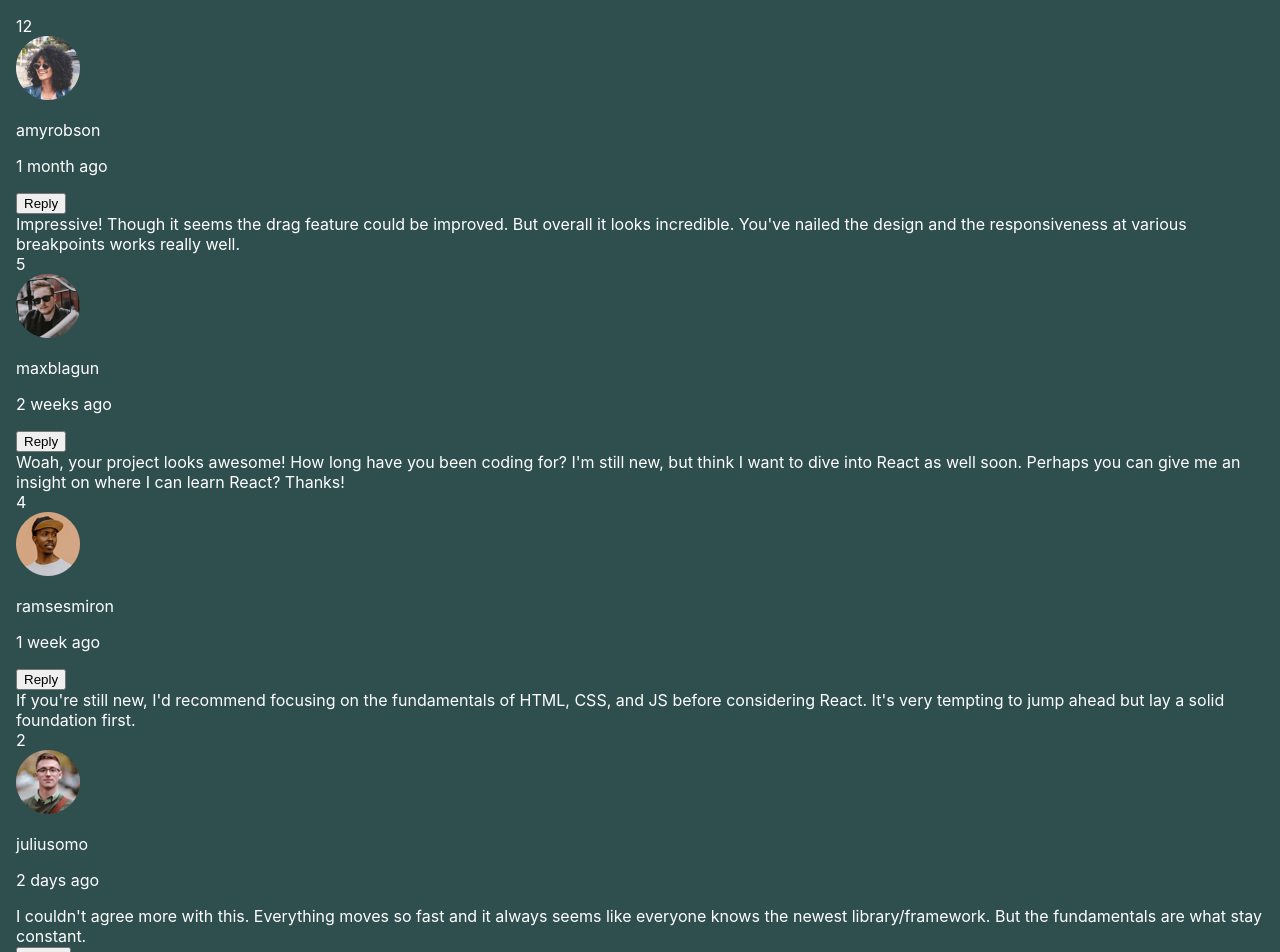
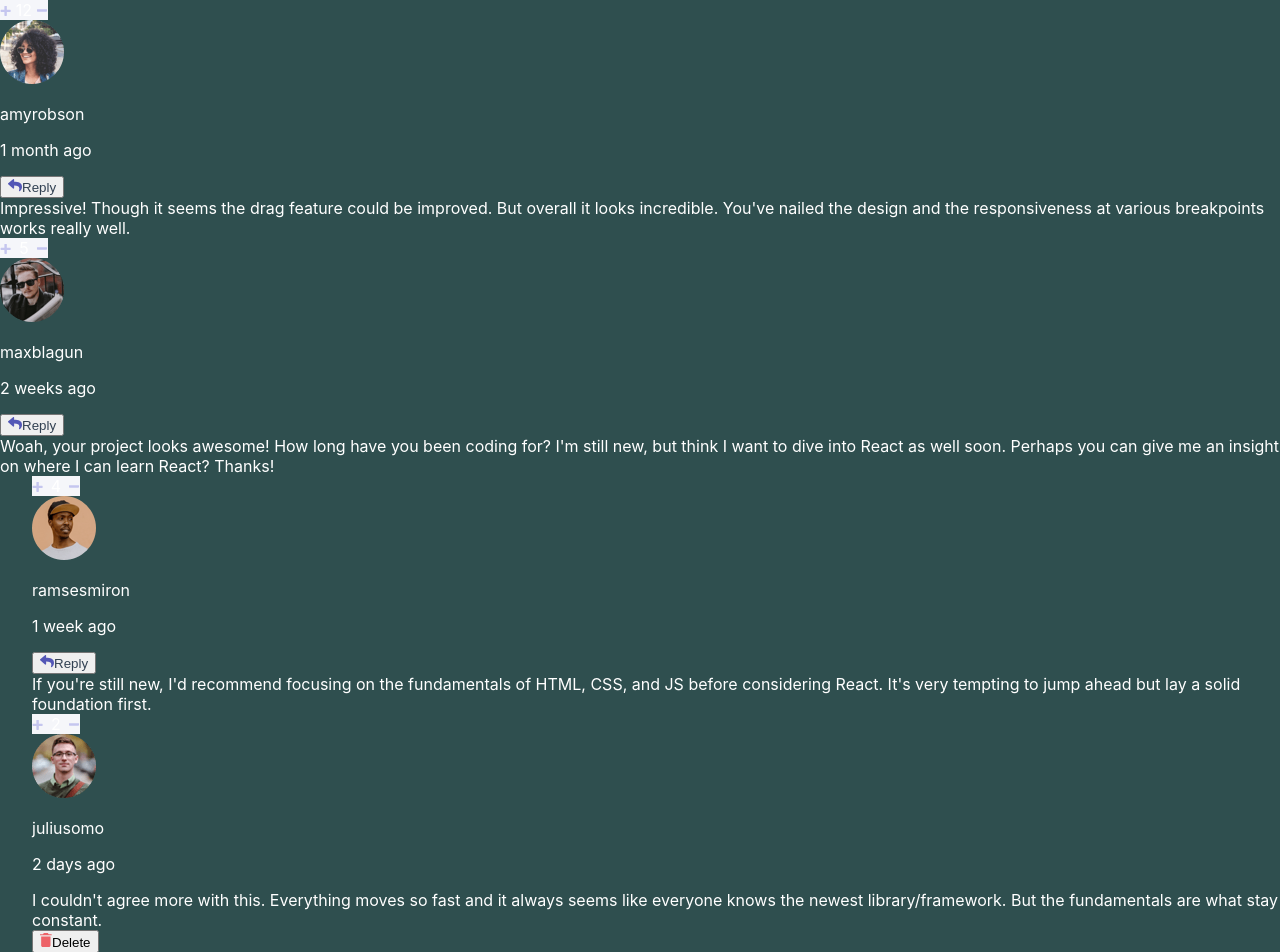
Before and after one commit to Evan-Sackmann/interactive-comment-section, a React (Create React App) app: page / in a window 1280 px wide. Shown: the top 952 px of the page. Built offline with nearby package versions, Linux system fonts and the light colour scheme.

Commit message:
Working Reply Deletion!

```diff
--- a/src/components/CommentCard.js
+++ b/src/components/CommentCard.js
@@ -1,7 +1,7 @@
 import React, { useState } from "react";
 import AddComment from "./AddComment";
 import CommentContent from "./CommentContent";
-import Delete from "./Delete";
+import DeleteButton from "./DeleteButton";
 import EditComment from "./EditComment";
 import Reply from "./Reply";
 import ReplyButton from "./ReplyButton";
@@ -26,7 +26,7 @@ export default function CommentCard(props) {
 				<CommentContent content={content} />
 				{user.username === props.userDetails.username && (
 					<div>
-            <Delete
+						<DeleteButton
 							id={id}
 							handleComments={props.handleComments}
 							allComments={props.allComments}
@@ -39,6 +39,13 @@ export default function CommentCard(props) {
 						/>
 					</div>
 				)}
+				<Reply
+					userDetails={props.userDetails}
+					reply={replies}
+					parentId={id}
+					handleComments={props.handleComments}
+					allComments={props.allComments}
+				/>
 			</div>
 			{replyStatus && (
 				<AddComment
@@ -65,12 +72,6 @@ export default function CommentCard(props) {
 					hideReply={setEditStatus}
 				/>
 			)}
-      <Reply
-        userDetails={props.userDetails}
-        reply={replies}
-        handleComments={props.handleComments}
-        allComments={props.allComments}
-      />
 		</div>
 	);
 }
--- a/src/components/Delete.js
+++ /dev/null
@@ -1,10 +0,0 @@
-import React from "react";
-
-export default function Delete(props) {
-  function getCommentId() {
-    props.handleComments(
-      props.allComments.filter((comment) => comment.id !== props.id)
-    );
-  }
-  return <button onClick={getCommentId}>Delete</button>;
-}
--- /dev/null
+++ b/src/components/DeleteButton.js
@@ -0,0 +1,16 @@
+import React from "react";
+import deleteIcon from "../images/icon-delete.svg";
+
+export default function DeleteButton(props) {
+  function getCommentId() {
+    props.handleComments(
+      props.allComments.filter((comment) => comment.id !== props.id)
+    );
+  }
+  return (
+    <button onClick={getCommentId}>
+      <img src={deleteIcon} alt="" />
+      Delete
+    </button>
+  );
+}
--- a/src/components/DeleteReply.js
+++ b/src/components/DeleteReply.js
@@ -1,18 +1,27 @@
 import React from "react";
+import deleteIcon from "../images/icon-delete.svg";
 
 export default function Delete(props) {
-  function getCommentId() {
-    console.log(props.id);
-    let newVal = [];
-    props.allComments.forEach((comment) =>
-      // comment.replies.filter((reply) => reply.id !== props.id)
-      {
-        if (comment.replies.length > 0) {
-          newVal.push(comment.replies);
-        }
-      }
-    );
-    console.log(typeof newVal);
-  }
-  return <button onClick={getCommentId}>Delete</button>;
+	function getCommentId() {
+		let sorted = props.allComments.map((comment) => {
+			if (comment.id === props.parentId) {
+				return {
+					...comment,
+					replies: comment.replies.filter(
+						(reply) => reply.id !== props.id
+					),
+				};
+			} else {
+				return comment;
+			}
+		});
+		console.log(sorted);
+		props.handleComments(sorted);
+	}
+	return (
+		<button onClick={getCommentId}>
+			<img src={deleteIcon} alt="" />
+			Delete
+		</button>
+	);
 }
--- a/src/components/EditComment.js
+++ b/src/components/EditComment.js
@@ -1,4 +1,5 @@
 import React from "react";
+import editIcon from "../images/icon-edit.svg";
 
 export default function EditComment(props) {
   function editComment() {
@@ -6,11 +7,10 @@ export default function EditComment(props) {
   }
   return (
     <div>
-      {/*
-            create input area in content section on button click
-            update comment in state with new content
-        */}
-      <button onClick={editComment}>Edit</button>
+      <button onClick={editComment}>
+        <img src={editIcon} alt="" />
+        Edit
+      </button>
     </div>
   );
 }
--- a/src/components/Reply.js
+++ b/src/components/Reply.js
@@ -26,6 +26,7 @@ export default function Reply(props) {
 					{props.userDetails.username === reply.user.username && (
 						<div>
 							<DeleteReply
+								parentId={props.parentId}
 								id={reply.id}
 								handleComments={props.handleComments}
 								allComments={props.allComments}
--- a/src/components/ReplyButton.js
+++ b/src/components/ReplyButton.js
@@ -1,8 +1,14 @@
 import React from "react";
+import reply from "../images/icon-reply.svg";
 
 export default function ReplyButton(props) {
   function displayId() {
     props.addComment((prev) => !prev);
   }
-  return <button onClick={displayId}>Reply</button>;
+  return (
+    <button className="comment-reply-button" onClick={displayId}>
+      <img src={reply} alt="" />
+      Reply
+    </button>
+  );
 }
--- a/src/components/Score.js
+++ b/src/components/Score.js
@@ -1,5 +1,13 @@
 import React from "react";
+import upvote from "../images/icon-plus.svg";
+import downvote from "../images/icon-minus.svg";
 
 export default function Score(props) {
-  return <div>{props.score}</div>;
+  return (
+    <div className="comment-score">
+      <img className="icon" src={upvote} alt="upvote" />
+      {props.score}
+      <img className="icon" src={downvote} alt="downvote" />
+    </div>
+  );
 }
--- a/src/index.css
+++ b/src/index.css
@@ -7,6 +7,23 @@ body {
   color: white;
 }
 
-.App {
-  margin: 1em;
+.comment-card-reply {
+  margin-left: 2em;
 }
+
+.comment-reply-button {
+  color: hsl(212, 24%, 26%);
+}
+
+.comment-score {
+  background-color: hsl(228, 33%, 97%);
+  width: 3em;
+  /* gap: 1em; */
+  display: flex;
+  align-items: center;
+  justify-content: space-between;
+}
+
+.icon {
+  cursor: pointer;
+}
```
Lines whose indentation alone changed are shown as unchanged.
